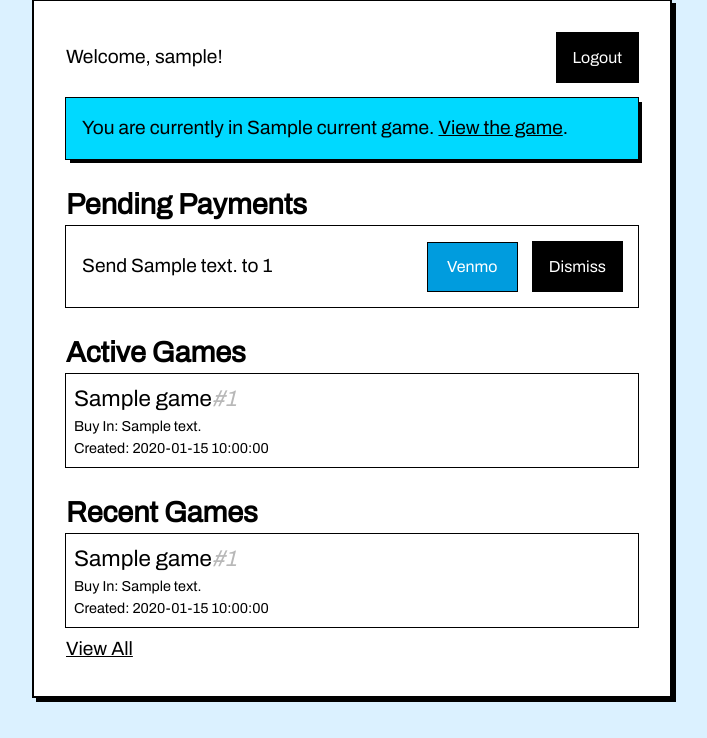
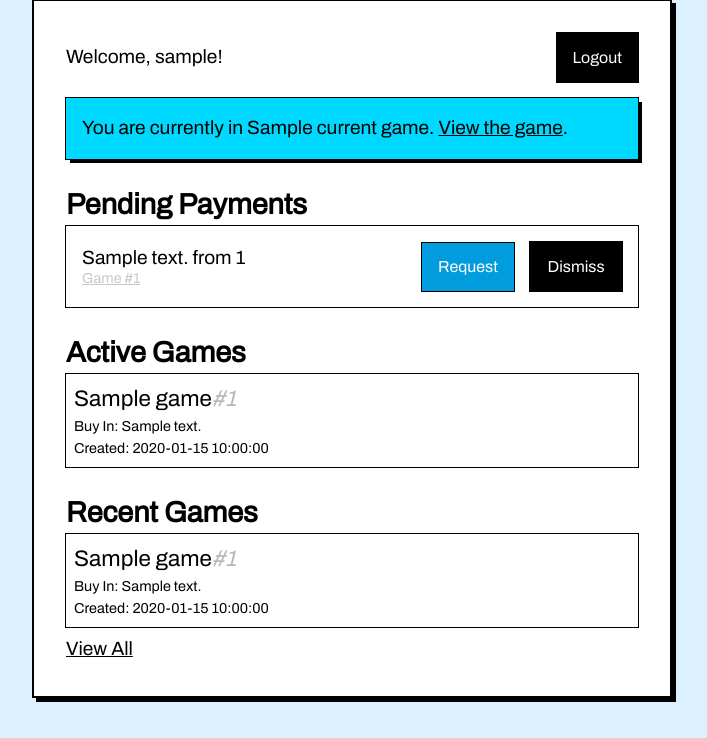
Before and after one commit to brianhang/pokerpals, a Flask app: template src/templates/game/list.html in a window 1280 px wide. Shown: the part 124-862 px from the top of the page, without its empty margins (288-995 px from the left). Run offline with Flask 3, Linux system fonts and the light colour scheme; the template is opened without the code that fills it: most values are stand-ins (such as "Sample title", 1, 10 or a date in 2020); some libraries are stand-ins or nearby versions.

Commit message:
Allow people to request from pending payments (#10)
* Show game ID on home pending payments

* Add only_incomplete filter to fetch payments

* Add request option for pending payments

* Allow recipient to dismiss pending payments

* Fix line length lints

* Another lint

* Fix payment URL after rebase

* Add some comments

```diff
--- a/src/game/route.py
+++ b/src/game/route.py
@@ -1,13 +1,14 @@
 import math
 from random import choice, choices
 from string import ascii_uppercase
-from typing import Optional
+from typing import NamedTuple, Optional
 
 from flask import Response, abort, redirect, render_template, request, url_for
 from flask_socketio import SocketIO
 
 import game.repository
 import game_players.repository as game_players_repository
+from payment.payment import Payment
 import payment.repository as payment_repository
 import payout.settle
 import utils.cents as cents_utils
@@ -50,6 +51,49 @@ def find_game_player(cur_game_players: GamePlayers, player_id: str) -> Optional[
                  if game_player.player_venmo_username == player_id), None)
 
 
+PaymentURL = NamedTuple('PaymentURL', [('url', str), ('is_send', bool)])
+PaymentURL.__doc__ = '''
+Information for rendering a Venmo payment link
+
+`url` - The full Venmo payment link URL
+`is_send` - If the payment link is for sending money to someone els
+'''
+
+
+def get_payment_and_urls(
+    player: Player,
+    payments: list[Payment],
+) -> list[(Payment, PaymentURL)]:
+    """
+    Returns a list of `PaymentURL`s for rendering Venmo payment links that
+    `player` should see to complete the given list of payments that they are
+    involved in
+    """
+    payment_and_urls = []
+
+    for payment in payments:
+        is_send = payment.from_player_id == player.venmo_username
+
+        if is_send:
+            venmo_username = payment.to_player_id
+            txn = utils.venmo.link.Transaction.PAY
+        else:
+            venmo_username = payment.from_player_id
+            txn = utils.venmo.link.Transaction.CHARGE
+
+        venmo_url = utils.venmo.link.get_payment_url(
+            venmo_username=venmo_username,
+            txn=txn,
+            amount_cents=payment.cents,
+            is_mobile=request.MOBILE,
+            note=choice(VENMO_NOTES),
+        )
+        payment_url = PaymentURL(venmo_url, is_send)
+        payment_and_urls.append((payment, payment_url))
+
+    return payment_and_urls
+
+
 def handle_game_list(player: Player) -> Response:
     active_games = game.repository.fetch_all_active()
     current_game = next(
@@ -63,17 +107,7 @@ def handle_game_list(player: Player) -> Response:
     )
     recent_games = game.repository.fetch_many(recent_game_ids, reverse=True)
     payments = payment_repository.fetch_for_player(player.venmo_username)
-    payment_and_urls = []
-
-    for payment in payments:
-        venmo_url = utils.venmo.link.get_payment_url(
-            venmo_username=payment.to_player_id,
-            txn=utils.venmo.link.Transaction.PAY,
-            amount_cents=payment.cents,
-            is_mobile=request.MOBILE,
-            note=choice(VENMO_NOTES),
-        )
-        payment_and_urls.append((payment, venmo_url))
+    payment_and_urls = get_payment_and_urls(player, payments)
 
     return render_template('game/list.html', player=player, active_games=active_games, recent_games=recent_games, current_game=current_game, payment_and_urls=payment_and_urls)
 
@@ -141,25 +175,30 @@ def handle_view_game(player: Optional[Player], game_id: int) -> Response:
     buyin_total = cents_utils.to_string(req_game_players.total_buyin_cents())
     cashout_total = cents_utils.to_string(
         req_game_players.total_cashout_cents())
-    payments = payment_repository.fetch_for_game(game_id)
+    payments = payment_repository.fetch_for_game(game_id, only_incomplete=True)
 
     payment_and_urls = []
 
     if player:
-        for payment in payments:
-            if payment.from_player_id != player.venmo_username or payment.completed:
-                continue
+        player_payments = [
+            payment for payment in payments
+            if player.venmo_username == payment.from_player_id or
+            player.venmo_username == payment.to_player_id
+        ]
+        payment_and_urls = get_payment_and_urls(player, player_payments)
 
-            venmo_url = utils.venmo.link.get_payment_url(
-                venmo_username=payment.to_player_id,
-                txn=utils.venmo.link.Transaction.PAY,
-                amount_cents=payment.cents,
-                is_mobile=request.MOBILE,
-                note=choice(VENMO_NOTES),
-            )
-            payment_and_urls.append((payment, venmo_url))
-
-    return render_template('game/view.html', game=req_game, player=player, players=req_game_players, buyin_total=buyin_total, game_player=game_player, cashout_total=cashout_total, payments=payments, payment_and_urls=payment_and_urls, buyin_amount=buyin_amount)
+    return render_template(
+        'game/view.html',
+        game=req_game,
+        player=player,
+        players=req_game_players,
+        buyin_total=buyin_total,
+        game_player=game_player,
+        cashout_total=cashout_total,
+        payments=payments,
+        payment_and_urls=payment_and_urls,
+        buyin_amount=buyin_amount,
+    )
 
 
 def handle_buyin_form(player: Player) -> Response:
@@ -215,7 +254,7 @@ def handle_cashout_form(player: Player) -> Response:
 
     if game_player.cashout_cents:
         cashout_prefill = cents_utils.to_numerical_string(
-                game_player.cashout_cents)
+            game_player.cashout_cents)
     else:
         cashout_prefill = ""
 
@@ -336,7 +375,7 @@ def handle_end_game_form(player: Player, game_id: int) -> Response:
     leftover_cents = players.total_buyin_cents() - players.total_cashout_cents()
     if leftover_cents > 0:
         warning = f'There is {cents_utils.to_string(leftover_cents)} left on' \
-                   ' the table, please check everyone has cashed out'
+            ' the table, please check everyone has cashed out'
     else:
         err = get_end_game_err(players)
 
--- a/src/payment/route.py
+++ b/src/payment/route.py
@@ -9,7 +9,8 @@ def handle_payment_dismiss(player: Player, payment_id: int) -> Response:
 
     if not payment:
         return abort(404)
-    if payment.from_player_id != player.venmo_username:
+    if player.venmo_username != payment.from_player_id and \
+            player.venmo_username != payment.to_player_id:
         return abort(403)
 
     confirmed = bool(request.form.get('confirmed', ''))
--- a/src/static/style2.css
+++ b/src/static/style2.css
@@ -8,7 +8,9 @@ a {
     color: inherit;
 }
 
-h1, h2, h3 {
+h1,
+h2,
+h3 {
     margin-bottom: 0;
 }
 
@@ -124,7 +126,8 @@ ul {
     padding: 1rem;
     display: flex;
     justify-content: space-between;
-    align-items: baseline;
+    align-items: center;
+    line-height: 1;
     margin-bottom: 1rem;
 }
 
@@ -158,6 +161,11 @@ ul {
     line-height: 1;
 }
 
+.venmo-cta-game {
+    color: #c9c9c9;
+    font-size: 0.9rem;
+}
+
 input {
     font-family: inherit;
     font-size: 1rem;
@@ -171,7 +179,10 @@ input:focus {
     box-shadow: 0px 0px 2px #1D5B79;
 }
 
-.button, button, input[type=button], input[type=submit] {
+.button,
+button,
+input[type=button],
+input[type=submit] {
     text-decoration: none;
     font-family: inherit;
     padding: 1rem;
@@ -186,11 +197,15 @@ input:focus {
     border-radius: 0;
 }
 
-button:hover, input[type=button]:hover, input[type=submit]:hover {
+button:hover,
+input[type=button]:hover,
+input[type=submit]:hover {
     background-color: #2d2d2d;
 }
 
-button:active, input[type=button]:active, input[type=submit]:active {
+button:active,
+input[type=button]:active,
+input[type=submit]:active {
     transform: translateY(4px);
 }
 
@@ -226,12 +241,14 @@ button:active, input[type=button]:active, input[type=submit]:active {
     font-style: italic;
 }
 
-.game-list, .player-list {
+.game-list,
+.player-list {
     display: grid;
     gap: 0.5rem;
 }
 
-.game-list-item, .player-item {
+.game-list-item,
+.player-item {
     padding: 0.5rem;
     color: var(--shadow-color);
     outline: 1px solid var(--shadow-color);
@@ -240,17 +257,20 @@ button:active, input[type=button]:active, input[type=submit]:active {
     transition: background-color 200ms ease;
 }
 
-.game-list-item:hover, .player-item:hover {
+.game-list-item:hover,
+.player-item:hover {
     background-color: #eee;
 }
 
-.game-list-item h3, .player-item h3 {
+.game-list-item h3,
+.player-item h3 {
     text-decoration: none;
     font-weight: 100;
     margin-top: 0;
 }
 
-.game-info, .player-info {
+.game-info,
+.player-info {
     font-size: 0.9rem;
 }
 
--- a/src/templates/game/list.html
+++ b/src/templates/game/list.html
@@ -19,8 +19,8 @@
     {% if payment_and_urls|length %}
     <div>
         <h2>Pending Payments</h2>
-        {% for payment, venmo_url in payment_and_urls %}
-        {{ venmo_link(payment, venmo_url, None) }}
+        {% for payment, payment_url in payment_and_urls %}
+        {{ venmo_link(player, payment, payment_url, None) }}
         {% endfor %}
     </div>
     {% endif %}
--- a/src/templates/game/venmo_link.html
+++ b/src/templates/game/venmo_link.html
@@ -1,10 +1,20 @@
-{% macro venmo_link(payment, venmo_url, return_game) %}
+{% macro venmo_link(player, payment, payment_url, return_game) %}
 <div class="venmo-cta">
-    <div class="venmo-cta-text">Send {{ payment.amount_text() }} to {{ payment.to_player_id }}</div>
+    <div class="venmo-cta-text">
+        {% if payment_url.is_send %}
+        {{ payment.amount_text() }} to {{ payment.to_player_id }}
+        {% else %}
+        {{ payment.amount_text() }} from {{ payment.from_player_id }}
+        {% endif %}
+        {% if not return_game %}
+        <br />
+        <span class="venmo-cta-game"><a href="/g/{{ payment.game_id }}">Game #{{ payment.game_id }}</a></span>
+        {% endif %}
+    </div>
     <div class="venmo-cta-buttons">
-        <a class="venmo-cta-link" href="{{ venmo_url }}">
+        <a class="venmo-cta-link" href="{{ payment_url.url }}">
             <div>
-                Venmo
+                {{ 'Send' if payment_url.is_send else 'Request' }}
             </div>
         </a>
         <form class="form" action="/payment/dismiss/{{ payment.id }}" method="post">
--- a/src/templates/game/view.html
+++ b/src/templates/game/view.html
@@ -44,8 +44,8 @@
     </div>
     {% endif %}
     <div>
-    {% for payment, venmo_url in payment_and_urls %}
-        {{ venmo_link(payment, venmo_url, game.id) }}
+        {% for payment, payment_url in payment_and_urls %}
+        {{ venmo_link(player, payment, payment_url, game.id) }}
         {% endfor %}
     </div>
     <div>
```
Also changed, not shown: src/payment/repository.py (+20 -4 lines), src/templates/payment/confirm.html (+7 -1 lines), src/utils/venmo/link.py (+12 -3 lines). Lines whose indentation alone changed are shown as unchanged.
